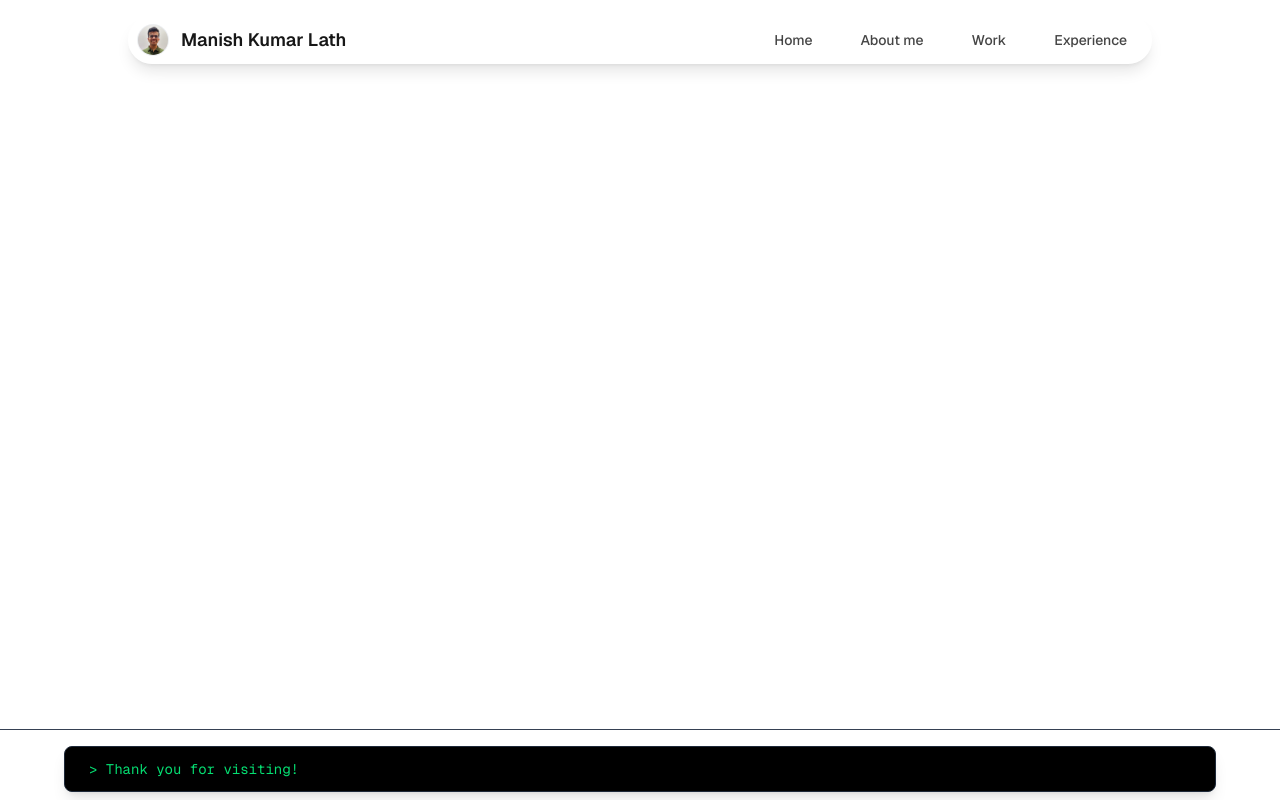
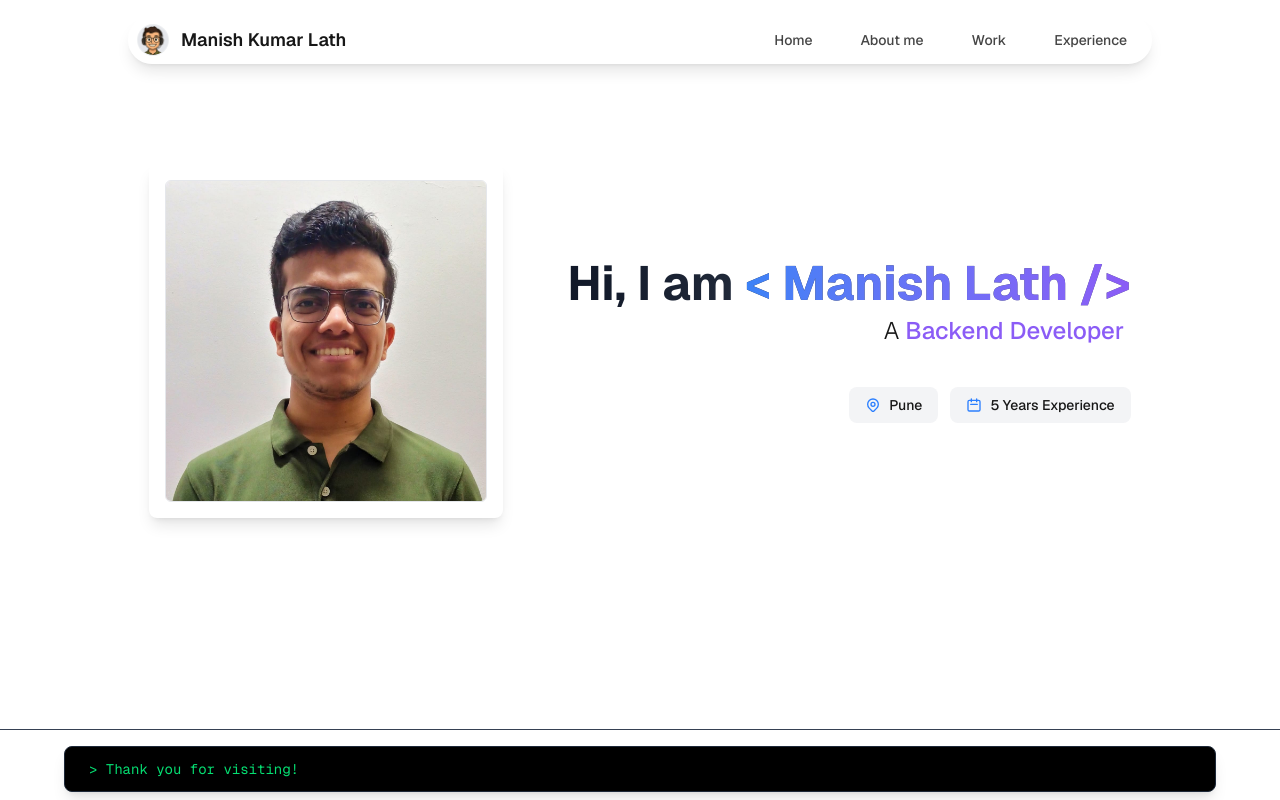
Before and after one commit to Manish-98/portfolio, a Next.js app: page / in a window 1280 px wide. Built offline with nearby package versions, Linux system fonts and the light colour scheme.

Commit message:
Add Home page content

```diff
--- a/src/app/globals.css
+++ b/src/app/globals.css
@@ -3,6 +3,8 @@
 :root {
   --background: #ffffff;
   --foreground: #171717;
+  --accent: #3b82f6; /* Blue-500 as primary accent */
+  --secondary: #8b5cf6; /* Purple-500 as secondary color */
   --font-geist-sans: 'Inter', sans-serif;
   --font-geist-mono: 'Fira Mono', monospace;
 }
@@ -10,6 +12,8 @@
 @theme inline {
   --color-background: var(--background);
   --color-foreground: var(--foreground);
+  --color-accent: var(--accent);
+  --color-secondary: var(--secondary);
   --font-sans: var(--font-geist-sans);
   --font-mono: var(--font-geist-mono);
 }
@@ -18,6 +22,8 @@
   :root {
     --background: #0B0E1A;
     --foreground: #ededed;
+    --accent: #60a5fa; /* Blue-400 for better contrast in dark mode */
+    --secondary: #a78bfa; /* Purple-400 for better contrast in dark mode */
   }
 }
 
--- a/src/app/layout.js
+++ b/src/app/layout.js
@@ -25,7 +25,7 @@ export default function RootLayout({ children }) {
         className={`${geistSans.variable} ${geistMono.variable} antialiased flex flex-col min-h-screen`}
       >
         <Header />
-        <main className="flex-grow">
+        <main className="flex-grow min-h-[85vh] flex justify-center ">
           {children}
         </main>
         <Footer />
--- a/src/app/page.js
+++ b/src/app/page.js
@@ -1,7 +1,88 @@
-import Image from "next/image";
+import { AnimatedText } from '@/components/AnimatedText';
+import { CalendarIcon, MapPinIcon } from '@/components/Icons';
+import { InfoItem } from '@/components/InfoItem';
+import Image from 'next/image';
+import React from 'react';
 
-export default function Home() {
+const ProfileImage = () => {
   return (
-    <></>
+    <div className="relative">
+      {/* Clean card with subtle shadow */}
+      <div className="bg-white dark:bg-gray-900 p-4 rounded-lg shadow-lg hover:shadow-xl transition-shadow duration-300">
+
+        {/* Minimal frame - just a thin border */}
+        <div className="border border-gray-200 dark:border-gray-700 rounded-md overflow-hidden">
+          <div className="w-80 h-80">
+            <Image
+              src="/images/profile.jpg"
+              alt="Manish Lath"
+              width={480}
+              height={480}
+              className="w-full h-full object-cover transform hover:scale-105 transition-transform duration-500"
+            />
+          </div>
+        </div>
+
+      </div>
+    </div>
   );
-}
+};
+
+const TextContent = () => {
+  // Configurable texts for animation
+  const animatedTexts = [
+    'Software Developer',
+    'Backend Developer',
+    'Java Developer',
+    'History Enthusiast'
+  ];
+
+  // Fallback text for SSR and SEO
+  const fallbackText = 'Software Developer';
+
+  return (
+    <div className="space-y-6">
+      <div className="space-y-2">
+        <h1 className="text-5xl font-bold bg-gradient-to-r from-gray-900 to-gray-600 dark:from-white dark:to-gray-300 bg-clip-text text-transparent">
+          Hi, I am{' '}
+          <span className="bg-gradient-to-r from-accent to-secondary bg-clip-text text-transparent">
+            &lt; Manish Lath /&gt;
+          </span>
+        </h1>
+
+        <div className="text-2xl font-light min-h-[2rem] text-right">
+          A <AnimatedText
+            texts={animatedTexts}
+            fallbackText={fallbackText}
+            speed={120}
+          />
+        </div>
+      </div>
+
+      <div className="flex flex-wrap gap-3 pt-4 justify-end">
+        <InfoItem icon={MapPinIcon} text="Pune" />
+        <InfoItem icon={CalendarIcon} text="5 Years Experience" />
+      </div>
+    </div>
+  );
+};
+
+const Home = () => {
+  return (
+    <div className="bg-background text-foreground flex items-center">
+      <div className="container mx-auto px-6 py-12">
+        <div className="flex items-center justify-center gap-16">
+          <div className="flex-shrink-0">
+            <ProfileImage />
+          </div>
+
+          <div className="flex-1 max-w-2xl">
+            <TextContent />
+          </div>
+        </div>
+      </div>
+    </div>
+  );
+};
+
+export default Home;
--- /dev/null
+++ b/src/components/AnimatedText.js
@@ -0,0 +1,50 @@
+'use client';
+
+import { useState, useEffect } from 'react';
+
+export const AnimatedText = ({ texts, fallbackText, speed = 150 }) => {
+  const [currentTextIndex, setCurrentTextIndex] = useState(0);
+  const [currentText, setCurrentText] = useState(fallbackText);
+  const [isDeleting, setIsDeleting] = useState(false);
+  const [isHydrated, setIsHydrated] = useState(false);
+
+  useEffect(() => {
+    setIsHydrated(true);
+  }, []);
+
+  useEffect(() => {
+    if (!isHydrated) return;
+
+    const targetText = texts[currentTextIndex];
+
+    const timeout = setTimeout(() => {
+      if (!isDeleting) {
+        // Typing
+        if (currentText.length < targetText.length) {
+          setCurrentText(targetText.slice(0, currentText.length + 1));
+        } else {
+          // Pause before deleting
+          setTimeout(() => setIsDeleting(true), 2000);
+        }
+      } else {
+        // Deleting
+        if (currentText.length > 0) {
+          setCurrentText(currentText.slice(0, -1));
+        } else {
+          // Move to next text
+          setIsDeleting(false);
+          setCurrentTextIndex((prev) => (prev + 1) % texts.length);
+        }
+      }
+    }, isDeleting ? speed / 2 : speed);
+
+    return () => clearTimeout(timeout);
+  }, [currentText, isDeleting, currentTextIndex, texts, speed, isHydrated]);
+
+  return (
+    <span className="text-secondary font-medium">
+      {currentText}
+      {isHydrated && <span className="animate-blink text-secondary">|</span>}
+    </span>
+  );
+};
--- a/src/components/HeaderIsland.js
+++ b/src/components/HeaderIsland.js
@@ -19,7 +19,7 @@ export default function HeaderIsland() {
           <div className="flex items-center space-x-3">
             <div className="w-8 h-8 rounded-full overflow-hidden border border-white/30 bg-gray-200">
               <Image
-                src="/images/profile.jpg"
+                src="/images/avatar-thumbnail.png"
                 alt="Profile"
                 width={32}
                 height={32}
--- /dev/null
+++ b/src/components/Icons.js
@@ -0,0 +1,12 @@
+export const MapPinIcon = () => (
+  <svg className="w-4 h-4 text-blue-500" fill="none" stroke="currentColor" viewBox="0 0 24 24">
+    <path strokeLinecap="round" strokeLinejoin="round" strokeWidth={2} d="M17.657 16.657L13.414 20.9a1.998 1.998 0 01-2.827 0l-4.244-4.243a8 8 0 1111.314 0z" />
+    <path strokeLinecap="round" strokeLinejoin="round" strokeWidth={2} d="M15 11a3 3 0 11-6 0 3 3 0 016 0z" />
+  </svg>
+);
+
+export const CalendarIcon = () => (
+  <svg className="w-4 h-4 text-blue-500" fill="none" stroke="currentColor" viewBox="0 0 24 24">
+    <path strokeLinecap="round" strokeLinejoin="round" strokeWidth={2} d="M8 7V3m8 4V3m-9 8h10M5 21h14a2 2 0 002-2V7a2 2 0 00-2-2H5a2 2 0 00-2 2v12a2 2 0 002 2z" />
+  </svg>
+);
--- /dev/null
+++ b/src/components/InfoItem.js
@@ -0,0 +1,8 @@
+export const InfoItem = ({ icon: Icon, text }) => {
+  return (
+    <div className="flex items-center gap-2 px-4 py-2 bg-gray-100 dark:bg-gray-800 rounded-lg hover:bg-gray-200 dark:hover:bg-gray-700 transition-colors duration-200">
+      <Icon />
+      <span className="text-sm font-medium">{text}</span>
+    </div>
+  );
+};
```
Also changed, not shown: public/images/avatar-thumbnail.png (added), 1 other file (tests, documents, lock files or other folders).
